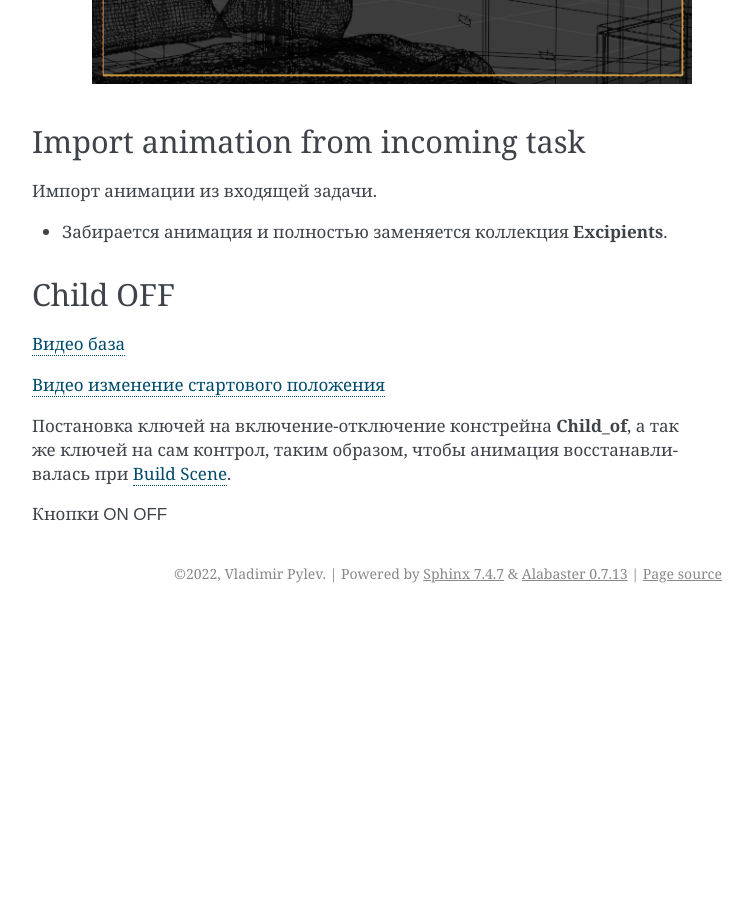
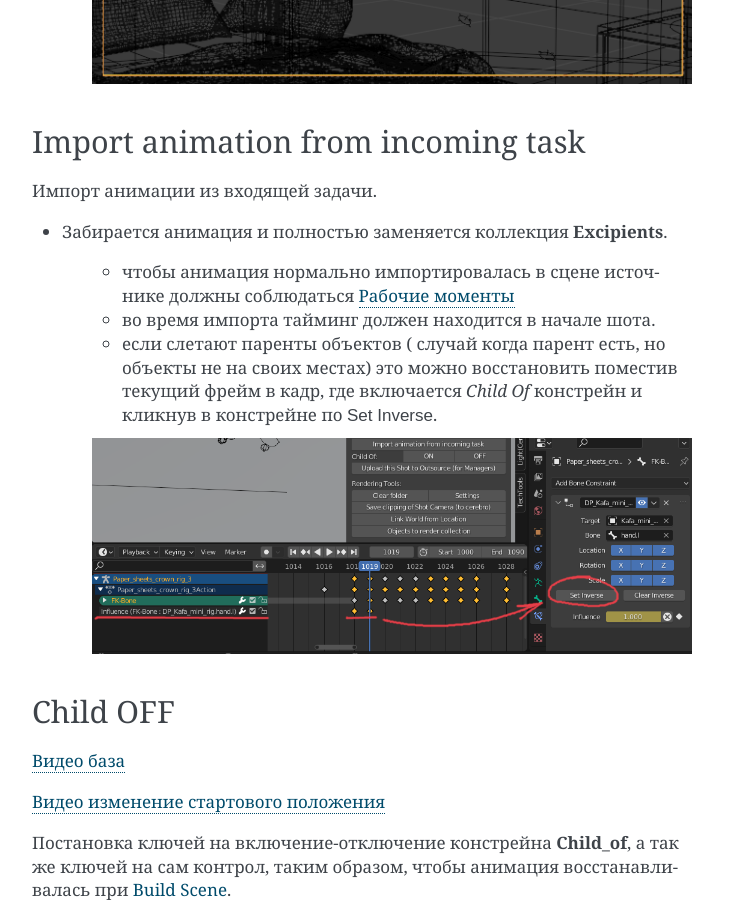
Before and after one commit to volodya-renderberg/cerebro-b3d-connect-manual, a Sphinx documentation site: the page built from docs/source/manual/work_panel/animation_tools.rst, in a window 1280 px wide and 900 px high, scrolled down 899 px. Shown: the whole window, without its empty margins (388-1141 px from the left). Built offline with Sphinx 7.4.7, drawn with Linux system fonts in a browser that asks for light colours; before the commit the page ends 1512 px from its top, so only the background shows below that.

Commit message:
дополнения

```diff
--- a/docs/source/manual/processes/animation.rst
+++ b/docs/source/manual/processes/animation.rst
@@ -56,7 +56,7 @@
 Рабочие моменты
 -----------------
 
-Некоторые условия, соблюдая которые анимацию можно будет восстановить функцией :ref:`build-scene-page`.
+Некоторые условия, соблюдая которые анимацию можно будет восстановить функцией :ref:`build-scene-page`, а так же импортировать функцией :ref:`import_animation_from_incoming_task`.
 
 Вспомогательные объекты
 ~~~~~~~~~~~~~~~~~~~~~~~~~
--- a/docs/source/manual/processes/managers_functions.rst
+++ b/docs/source/manual/processes/managers_functions.rst
@@ -1,4 +1,6 @@
 .. _managers-functions-page:
+
+.. attention:: Ассеты которые уже в работе, не переименовываем никогда.
 
 Функции для менеджеров
 =========================
--- a/docs/source/manual/work_panel/animation_tools.rst
+++ b/docs/source/manual/work_panel/animation_tools.rst
@@ -32,6 +32,12 @@ Import animation from incoming task
 
 * Забирается анимация и полностью заменяется коллекция **Excipients**.
 
+    * чтобы анимация нормально импортировалась в сцене источнике должны соблюдаться :ref:`animation_working_moments`
+    * во время импорта тайминг должен находится в начале шота.
+    * если слетают паренты объектов ( случай когда парент есть, но объекты не на своих местах) это можно восстановить поместив текущий фрейм в кадр, где включается *Child Of* констрейн и кликнув в констрейне по :guilabel:`Set Inverse`.
+
+    .. image:: ../../_static/images/import_animtion_set_inverse.png
+
 
 .. _animation_tools_child_of_on_off:
 
```
Also changed, not shown: docs/source/_static/images/import_animtion_set_inverse.png (added).
